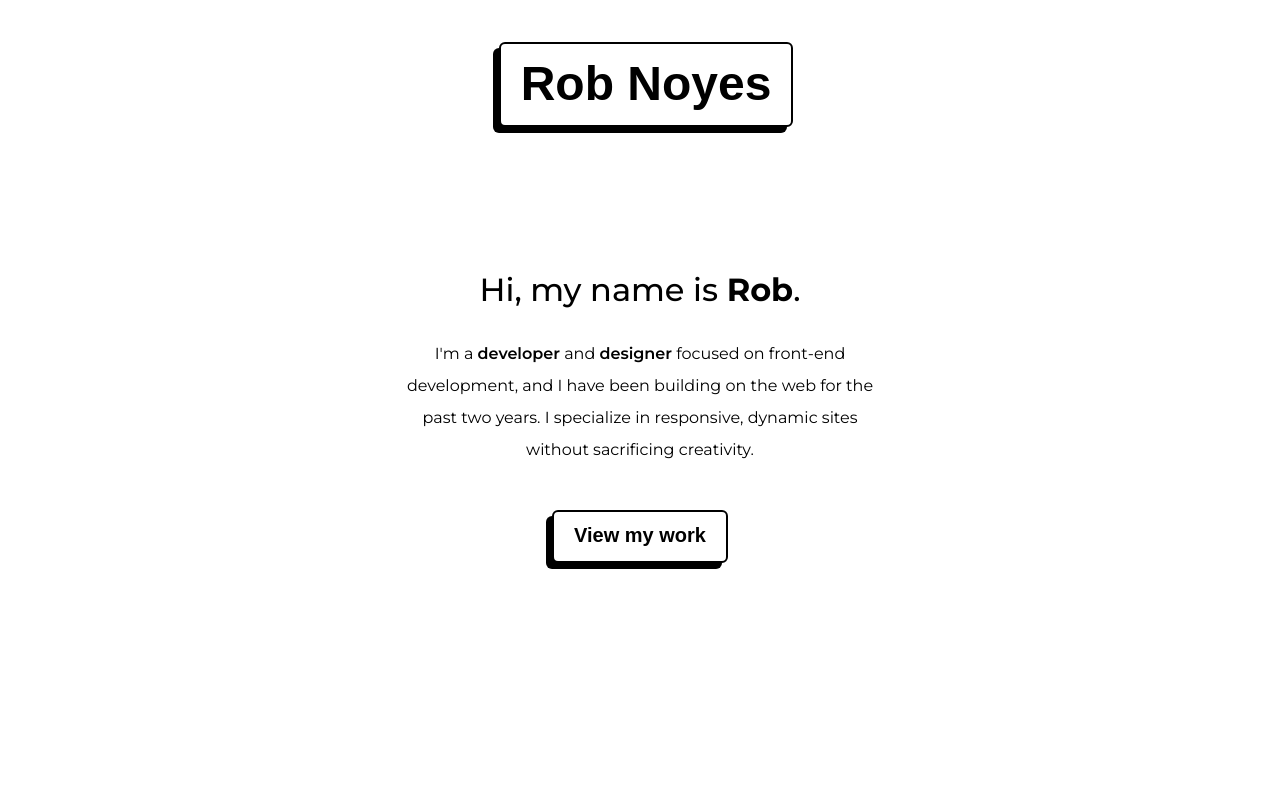
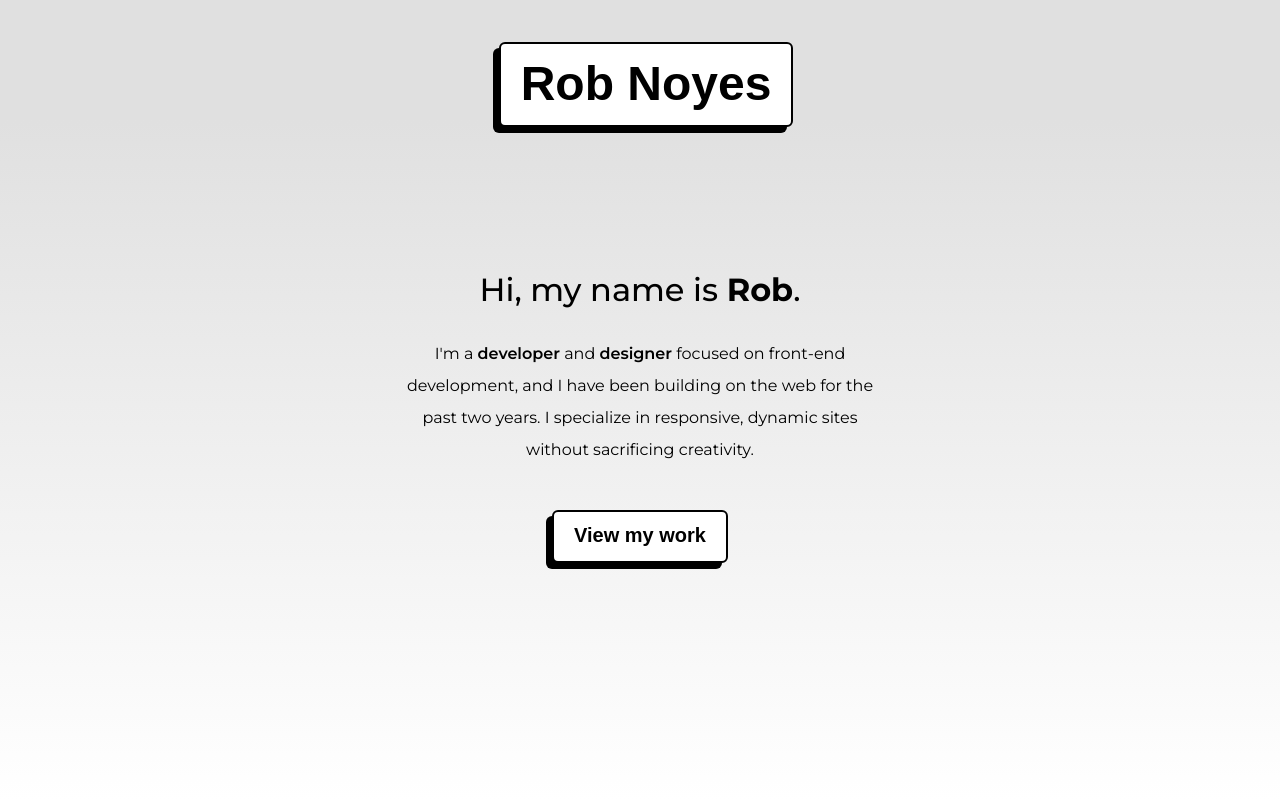
Before and after one commit to rob-noyes/portfolio-site, a React (Create React App) app: page / in a window 1280 px wide. Shown: the top 800 px of the page. Built offline with nearby package versions, Linux system fonts and the light colour scheme.

Commit message:
updated background

```diff
--- a/src/index.css
+++ b/src/index.css
@@ -72,8 +72,11 @@ button {
 
 .landing-container {
   width: 100%;
+  background: rgb(224, 224, 224);
   background: linear-gradient(
-    180deg rgba(224, 224, 224, 1) 15% rgba(255, 255, 255, 1) 100%
+    180deg,
+    rgba(224, 224, 224, 1) 15%,
+    rgba(255, 255, 255, 1) 100%
   );
   /* background: rgb(224, 224, 224);
   background: linear-gradient(
```
